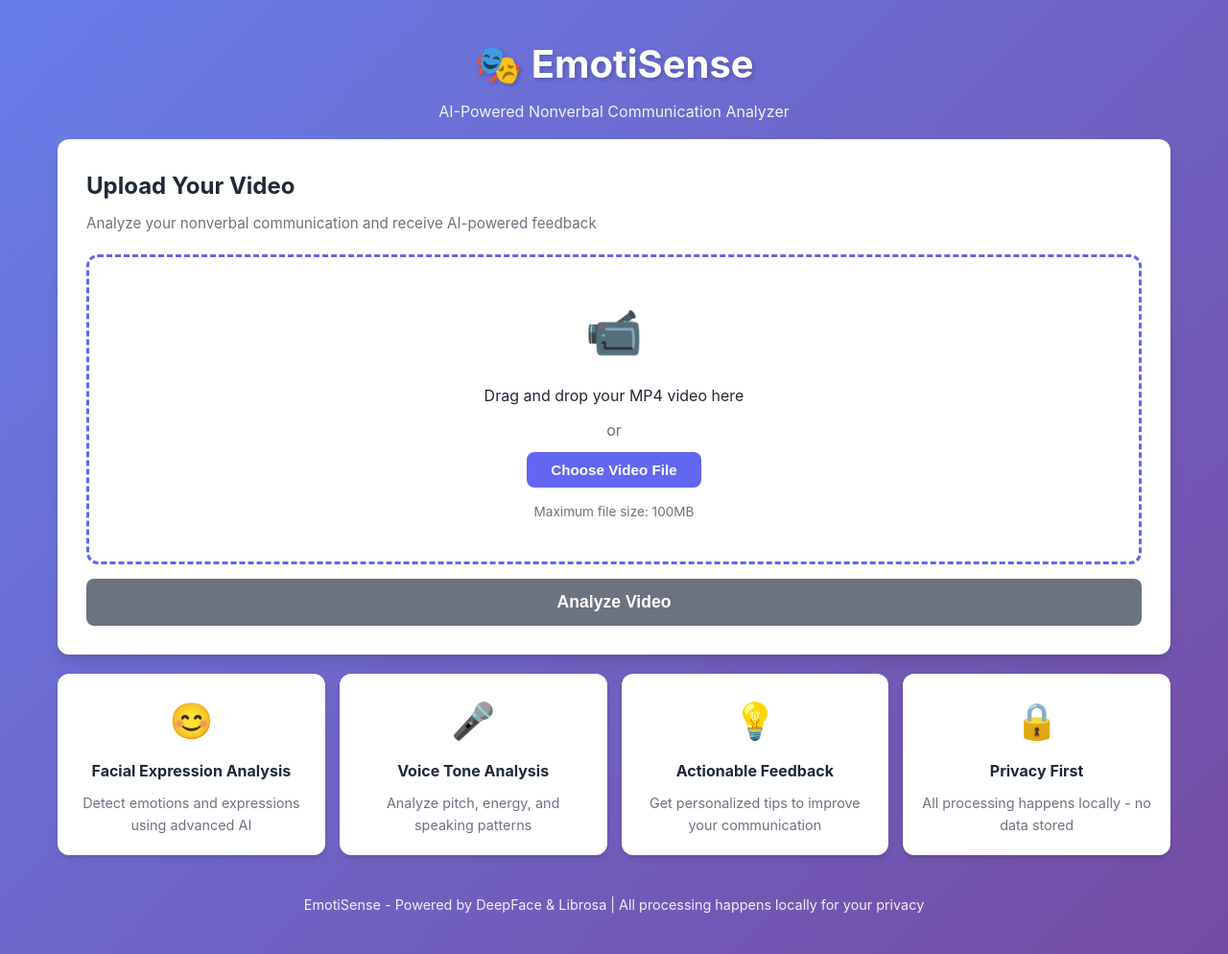
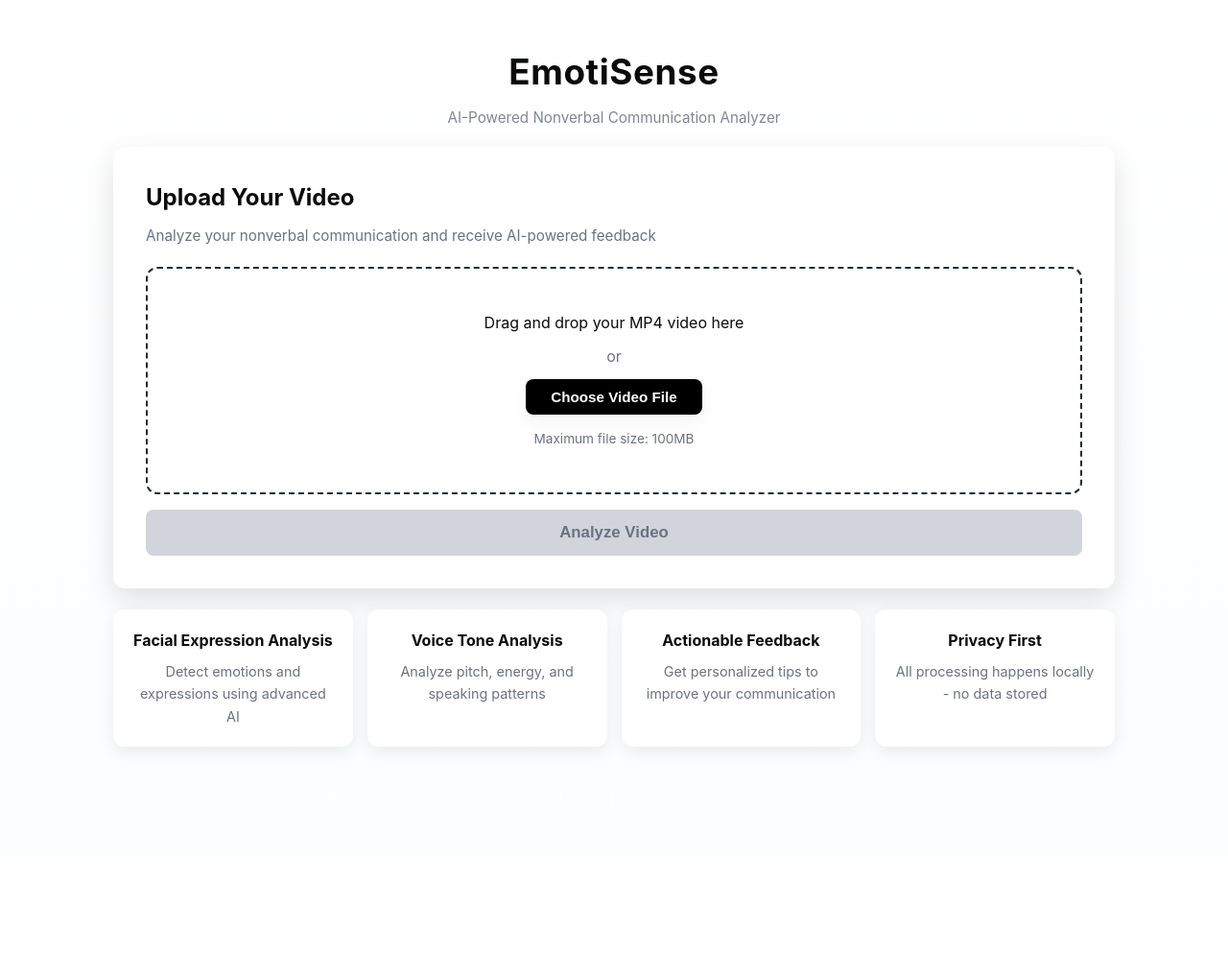
Before and after one commit to AbdulmuhsinB/EmotiSense, a Flask app: page / in a window 1280 px wide. Shown: the whole page at 96% size. After the commit the page ends 785 px from the top, so only its background shows below. Run offline with Flask 3, Linux system fonts and the light colour scheme.

Commit message:
changed frontend design

```diff
--- a/analyzers/facial_analyzer.py
+++ b/analyzers/facial_analyzer.py
@@ -4,7 +4,7 @@ and separate emotions from video frames
 """
 
 import cv2
-from deepface import DeepFace
+"from deepface import DeepFace"
 import numpy as np
 from collections import Counter
 
--- a/static/css/style.css
+++ b/static/css/style.css
@@ -1,20 +1,21 @@
 /* EmotiSense Stylesheet */
 
 :root {
-    --primary-color: #6366f1;
-    --primary-dark: #4f46e5;
-    --secondary-color: #8b5cf6;
-    --success-color: #10b981;
-    --warning-color: #f59e0b;
-    --danger-color: #ef4444;
-    --dark: #1f2937;
-    --dark-light: #374151;
-    --gray: #6b7280;
-    --light-gray: #f3f4f6;
+    /* White background with black-themed controls */
+    --primary-color: #000000;       /* primary (black for buttons/accents) */
+    --primary-dark: #111111;        /* hover for primary */
+    --secondary-color: #4b5563;     /* mid gray accent */
+    --success-color: #0b8457;
+    --warning-color: #b88b00;
+    --danger-color: #7a1f1f;
+    --dark: #0b0b0b;                /* main text color */
+    --dark-light: #1f2937;          /* darker gray for borders */
+    --gray: #6b7280;                /* muted gray for subtle text */
+    --light-gray: #f7f9fb;          /* very light background for cards */
     --white: #ffffff;
     --border-radius: 12px;
-    --shadow: 0 4px 6px -1px rgba(0, 0, 0, 0.1), 0 2px 4px -1px rgba(0, 0, 0, 0.06);
-    --shadow-lg: 0 10px 15px -3px rgba(0, 0, 0, 0.1), 0 4px 6px -2px rgba(0, 0, 0, 0.05);
+    --shadow: 0 6px 18px rgba(0,0,0,0.08);
+    --shadow-lg: 0 12px 30px rgba(0,0,0,0.12);
 }
 
 * {
@@ -25,34 +26,38 @@
 
 body {
     font-family: -apple-system, BlinkMacSystemFont, 'Segoe UI', Roboto, Oxygen, Ubuntu, Cantarell, sans-serif;
-    background: linear-gradient(135deg, #667eea 0%, #764ba2 100%);
+    background: linear-gradient(180deg, #ffffff 0%, #fbfdff 100%); /* subtle white page background */
     color: var(--dark);
     min-height: 100vh;
     line-height: 1.6;
 }
 
 .container {
-    max-width: 1200px;
+    max-width: 1100px;
     margin: 0 auto;
-    padding: 20px;
+    padding: 28px;
 }
 
 /* Header */
+
 .header {
     text-align: center;
-    padding: 15px 10px;
-    color: var(--white);
+    padding: 18px 10px;
+    color: var(--dark);
 }
 
 .logo h1 {
-    font-size: 2.5rem;
-    margin-bottom: 5px;
-    text-shadow: 2px 2px 4px rgba(0, 0, 0, 0.2);
+    font-size: 2.3rem;
+    margin-bottom: 6px;
+    letter-spacing: 0.6px;
+    font-weight: 700;
+    color: var(--dark);
 }
 
 .tagline {
-    font-size: 1rem;
-    opacity: 0.9;
+    font-size: 0.95rem;
+    opacity: 0.85;
+    color: var(--gray);
 }
 
 /* Upload Section */
@@ -63,9 +68,10 @@ body {
 .upload-card {
     background: var(--white);
     border-radius: var(--border-radius);
-    padding: 30px;
+    padding: 34px;
     box-shadow: var(--shadow-lg);
-    margin-bottom: 20px;
+    margin-bottom: 22px;
+    color: var(--dark);
 }
 
 .upload-card h2 {
@@ -81,26 +87,27 @@ body {
 }
 
 .upload-area {
-    border: 3px dashed var(--primary-color);
+    border: 2px dashed var(--dark-light);
     border-radius: var(--border-radius);
-    padding: 40px 30px;
+    padding: 44px 34px;
     text-align: center;
-    transition: all 0.3s ease;
+    transition: all 0.25s ease;
+    background: transparent;
 }
 
 .upload-area:hover {
     border-color: var(--primary-dark);
-    background-color: var(--light-gray);
+    background-color: rgba(0,0,0,0.02);
 }
 
 .upload-area.drag-over {
-    background-color: var(--light-gray);
-    border-color: var(--success-color);
+    background-color: rgba(0,0,0,0.03);
+    border-color: var(--secondary-color);
 }
 
 .upload-icon {
-    font-size: 3rem;
-    margin-bottom: 15px;
+    font-size: 2.6rem;
+    margin-bottom: 14px;
 }
 
 .upload-text {
@@ -118,17 +125,19 @@ body {
     display: inline-block;
     background: var(--primary-color);
     color: var(--white);
-    padding: 10px 25px;
+    padding: 10px 26px;
     border-radius: 8px;
     cursor: pointer;
     font-size: 0.95rem;
-    font-weight: 600;
-    transition: background 0.3s ease;
+    font-weight: 700;
+    transition: background 0.18s ease, transform 0.12s ease;
     border: none;
+    box-shadow: 0 6px 18px rgba(0,0,0,0.06);
 }
 
 .upload-button:hover {
     background: var(--primary-dark);
+    transform: translateY(-1px);
 }
 
 .file-info {
@@ -177,23 +186,25 @@ body {
 .analyze-button {
     width: 100%;
     padding: 14px;
-    background: var(--primary-color);
+    background: var(--dark);
     color: var(--white);
     border: none;
     border-radius: 8px;
-    font-size: 1.1rem;
-    font-weight: 600;
+    font-size: 1.05rem;
+    font-weight: 700;
     cursor: pointer;
-    margin-top: 15px;
-    transition: background 0.3s ease;
+    margin-top: 16px;
+    transition: background 0.18s ease, transform 0.12s ease;
 }
 
 .analyze-button:hover:not(:disabled) {
     background: var(--primary-dark);
+    transform: translateY(-1px);
 }
 
 .analyze-button:disabled {
-    background: var(--gray);
+    background: #d1d5db;
+    color: #6b7280;
     cursor: not-allowed;
 }
 
@@ -210,6 +221,7 @@ body {
     border-radius: var(--border-radius);
     text-align: center;
     box-shadow: var(--shadow);
+    color: var(--dark);
 }
 
 .feature-icon {
@@ -699,9 +714,9 @@ body {
 /* Footer */
 .footer {
     text-align: center;
-    padding: 20px;
-    color: var(--white);
-    opacity: 0.9;
+    padding: 22px;
+    color: rgba(255,255,255,0.82);
+    opacity: 0.95;
     font-size: 0.9rem;
 }
 
--- a/templates/index.html
+++ b/templates/index.html
@@ -11,7 +11,7 @@
         <!-- Header -->
         <header class="header">
             <div class="logo">
-                <h1>🎭 EmotiSense</h1>
+                <h1> EmotiSense </h1>
                 <p class="tagline">AI-Powered Nonverbal Communication Analyzer</p>
             </div>
         </header>
@@ -23,7 +23,7 @@
                 <p class="subtitle">Analyze your nonverbal communication and receive AI-powered feedback</p>
 
                 <div class="upload-area" id="uploadArea">
-                    <div class="upload-icon">📹</div>
+
                     <p class="upload-text">Drag and drop your MP4 video here</p>
                     <p class="upload-subtext">or</p>
                     <button type="button" class="upload-button" id="uploadButton">Choose Video File</button>
@@ -33,7 +33,7 @@
 
                 <div class="selected-file" id="selectedFile" style="display: none;">
                     <div class="file-details">
-                        <span class="file-icon">🎬</span>
+
                         <span class="file-name" id="fileName"></span>
                         <button class="remove-button" id="removeFile">✕</button>
                     </div>
@@ -46,22 +46,22 @@
 
             <div class="features-grid">
                 <div class="feature-card">
-                    <div class="feature-icon">😊</div>
+
                     <h3>Facial Expression Analysis</h3>
                     <p>Detect emotions and expressions using advanced AI</p>
                 </div>
                 <div class="feature-card">
-                    <div class="feature-icon">🎤</div>
+
                     <h3>Voice Tone Analysis</h3>
                     <p>Analyze pitch, energy, and speaking patterns</p>
                 </div>
                 <div class="feature-card">
-                    <div class="feature-icon">💡</div>
+
                     <h3>Actionable Feedback</h3>
                     <p>Get personalized tips to improve your communication</p>
                 </div>
                 <div class="feature-card">
-                    <div class="feature-icon">🔒</div>
+
                     <h3>Privacy First</h3>
                     <p>All processing happens locally - no data stored</p>
                 </div>
@@ -85,15 +85,15 @@
 
                 <div class="loading-steps">
                     <div class="step" id="step1">
-                        <span class="step-icon">⏳</span>
+
                         <span>Facial Analysis</span>
                     </div>
                     <div class="step" id="step2">
-                        <span class="step-icon">⏳</span>
+
                         <span>Voice Analysis</span>
                     </div>
                     <div class="step" id="step3">
-                        <span class="step-icon">⏳</span>
+
                         <span>Generating Feedback</span>
                     </div>
                 </div>
@@ -111,7 +111,7 @@
 
             <!-- Summary Card with Detailed Feedback -->
             <div class="summary-card">
-                <h3>📊 Overall Summary</h3>
+                <h3> Overall Summary </h3>
                 <p class="summary-text" id="summaryText"></p>
 
                 <!-- Detailed Feedback integrated into summary -->
@@ -120,7 +120,7 @@
 
             <!-- Emotion Timeline -->
             <div class="timeline-section">
-                <h3>📈 Emotion Timeline</h3>
+                <h3>Emotion Timeline</h3>
                 <div id="emotionTimeline"></div>
             </div>
 
@@ -128,13 +128,13 @@
             <div class="results-grid">
                 <!-- Facial Analysis Results -->
                 <div class="result-card">
-                    <h3>😊 Facial Expression Analysis</h3>
+                    <h3>Facial Expression Analysis</h3>
                     <div id="facialResults"></div>
                 </div>
 
                 <!-- Voice Analysis Results -->
                 <div class="result-card">
-                    <h3>🎤 Voice Tone Analysis</h3>
+                    <h3>Voice Tone Analysis</h3>
                     <div id="voiceResults"></div>
                 </div>
             </div>
@@ -142,19 +142,19 @@
             <!-- Strengths and Areas for Improvement -->
             <div class="feedback-grid">
                 <div class="feedback-card strengths-card">
-                    <h3>💪 Your Strengths</h3>
+                    <h3>Your Strengths</h3>
                     <ul id="strengthsList"></ul>
                 </div>
 
                 <div class="feedback-card improvements-card">
-                    <h3>🎯 Areas for Improvement</h3>
+                    <h3>Areas for Improvement</h3>
                     <ul id="improvementsList"></ul>
                 </div>
             </div>
 
             <!-- Recommendations -->
             <div class="recommendations">
-                <h3>💡 Recommendations</h3>
+                <h3>Recommendations</h3>
                 <div id="recommendationsList"></div>
             </div>
         </section>
@@ -162,7 +162,7 @@
         <!-- Error Section -->
         <section class="error-section" id="errorSection" style="display: none;">
             <div class="error-card">
-                <div class="error-icon">⚠️</div>
+
                 <h2>Analysis Error</h2>
                 <p class="error-message" id="errorMessage"></p>
                 <button class="retry-button" id="retryButton">Try Again</button>
```
Also changed, not shown: other parts of static/css/style.css (+47 -44 lines).
